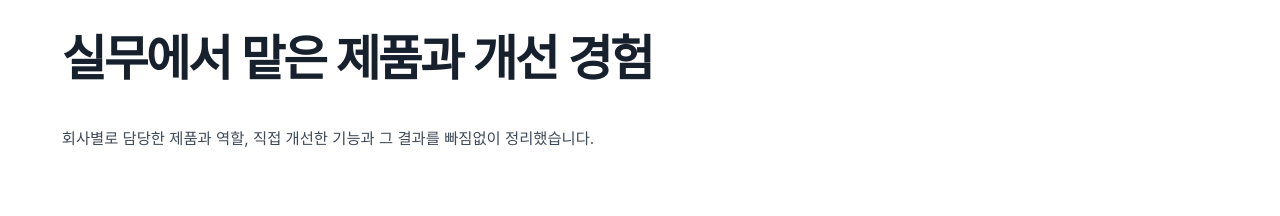
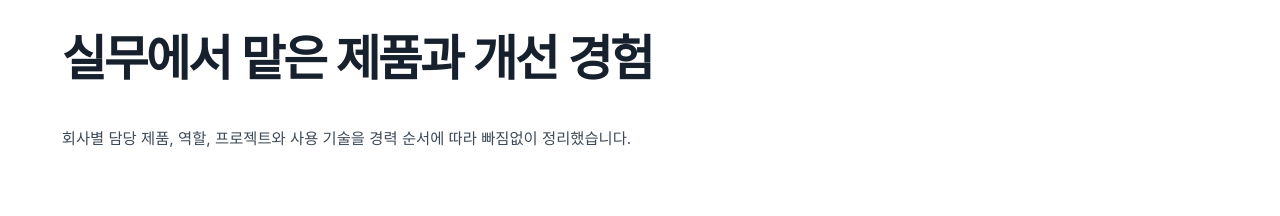
Before and after one commit to coffee-and/eun-portfolio, a React (Vite) app: page / in a window 1280 px wide. Shown: the part 7160-7376 px from the top of the page. Built offline with nearby package versions, Linux system fonts and the light colour scheme; the HTML template or start-up script is replaced by a standard one; a web font is replaced by a local one.

Commit message:
copy: clarify complete career section

```diff
--- a/src/components/CareerHighlightsSection.tsx
+++ b/src/components/CareerHighlightsSection.tsx
@@ -7,7 +7,7 @@ const CareerHighlightsSection = () => {
       <SectionHeader
         eyebrow="Career"
         title="실무에서 맡은 제품과 개선 경험"
-        description="회사별로 담당한 제품과 역할, 직접 개선한 기능과 그 결과를 빠짐없이 정리했습니다."
+        description="회사별 담당 제품, 역할, 프로젝트와 사용 기술을 경력 순서에 따라 빠짐없이 정리했습니다."
       />
 
       <nav className="career-index" aria-label="회사별 경력 바로가기">
```
